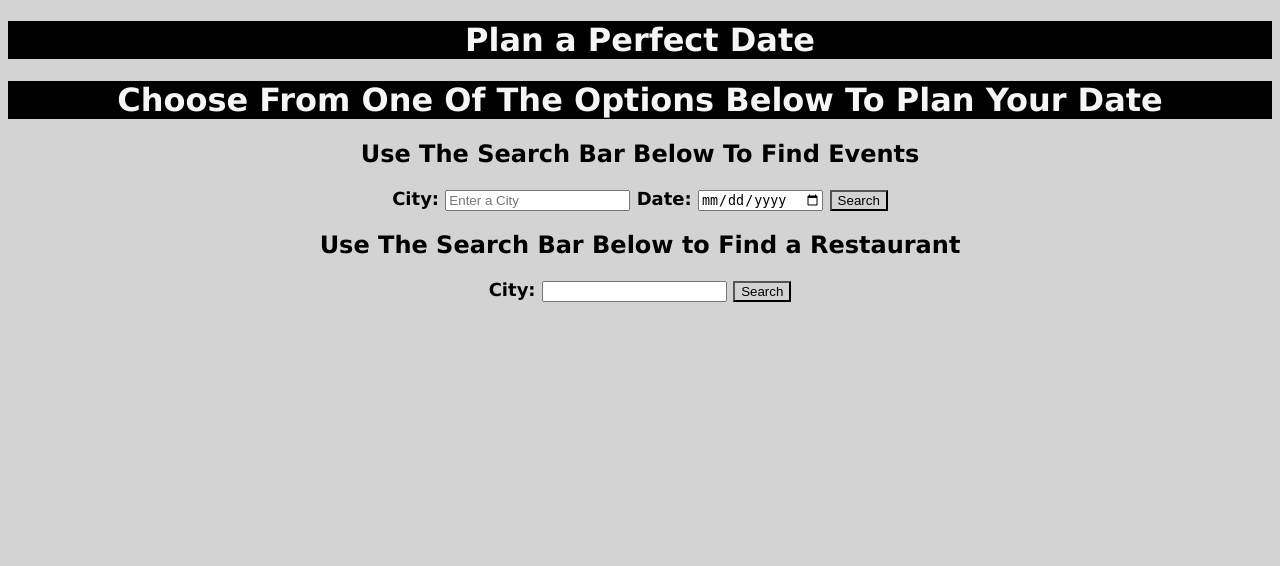
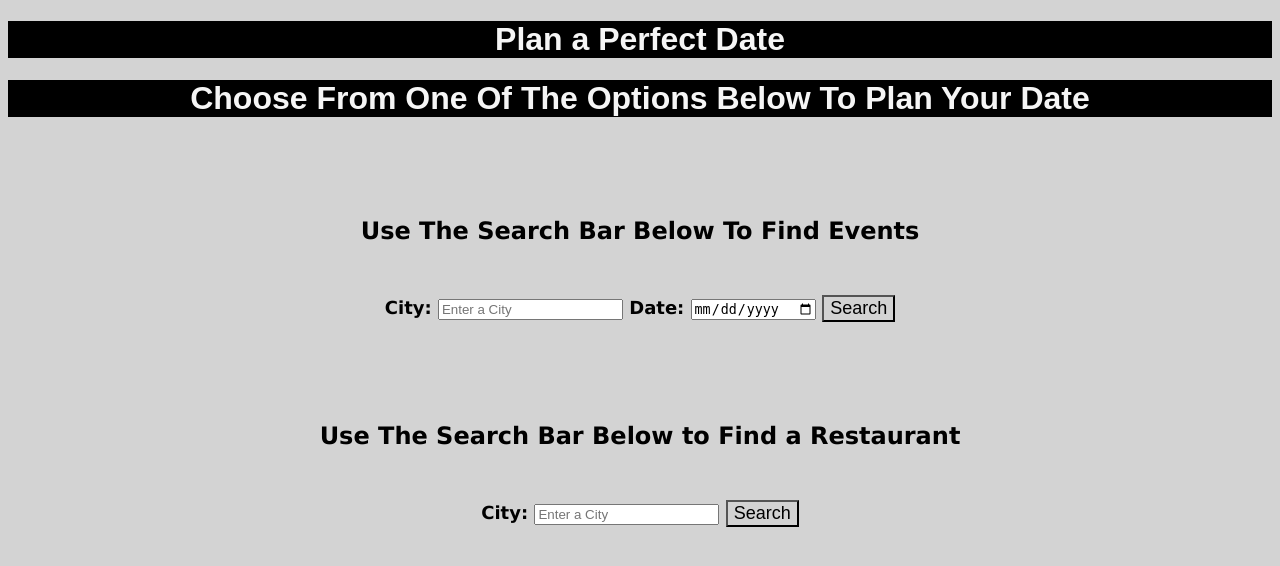
Before and after one commit to nradman1/finalproject, a Flask app: page / in a window 1280 px wide. Shown: the top 566 px of the page. Run offline with Flask 3, Linux system fonts and the light colour scheme.

Commit message:
final updates

```diff
--- a/app.py
+++ b/app.py
@@ -1,7 +1,6 @@
 from flask import Flask, render_template, request, redirect
-from events import formatted_data, event_interested_in, get_events_data
-from yelp import get_nearest_restaurants, get_lat_long
-from config import YELP_API_KEY
+from events import formatted_data
+from yelp import get_nearest_restaurants
 import requests
 
 app = Flask(__name__)
--- a/templates/events.html
+++ b/templates/events.html
@@ -32,6 +32,10 @@
       }
       button:hover {
         background-color: lightblue;
+      }
+
+      body{
+      background-color: lightgray;
       }
     </style>
   </head>
--- a/templates/index.html
+++ b/templates/index.html
@@ -4,33 +4,37 @@
     <meta charset="UTF-8" />
     <meta http-equiv="X-UA-Compatible" content="IE=edge" />
     <meta name="viewport" content="width=device-width, initial-scale=1.0" />
-    <title>Find events neare a city on a specific date</title>
+    <title>Find events near a city on a specific date</title>
   <style>
     p{
-      font-family: 'Times New Roman', Times, serif;
+      font-family: Arial, Helvetica, sans-serif;
       font-size: large;
     }
     h1{
       font-size: xx-large;
       font-weight: bold;
-      font-family: Verdana, Geneva, Tahoma, sans-serif;
+      font-family: Arial, Helvetica, sans-serif;
       text-align: center;
       background-color: black;
       color: whitesmoke;
     }
     button{
       background-color: lightgray;
+      font-size: large;
     }
     button:hover{
       background-color: lightblue;
+      font-size: large;
     }
     h2{
+      margin-top: 100px;
       font-size: x-large;
       font-weight: bold;
       font-family: Verdana, Geneva, Tahoma, sans-serif;
       text-align: center;
     }
     form{
+      margin-top: 50px;
       text-align: center;
       font-size: large;
       font-weight: 900;
@@ -63,7 +67,7 @@
     <h2>Use The Search Bar Below to Find a Restaurant</h2>
     <form action="/restaurant_search" method="post">
       <label for="city">City:</label>
-      <input type="text" id="city" name="city" required>
+      <input type="text" id="city" name="city" placeholder="Enter a City" required>
       <button type="submit">Search</button>
   </form>
   </body>
--- a/templates/restaurant_search.html
+++ b/templates/restaurant_search.html
@@ -58,6 +58,10 @@
             display: block;
             margin-top: 10px;
         }
+
+        body{
+      background-color: lightgray;
+        }
     </style>
 </head>
 
```
Also changed, not shown: templates/event_details.html (+4 -6 lines), yelp.py (+0 -18 lines), README_How_to_Run.md, README_Proposal.md, scheduler.py (deleted).
